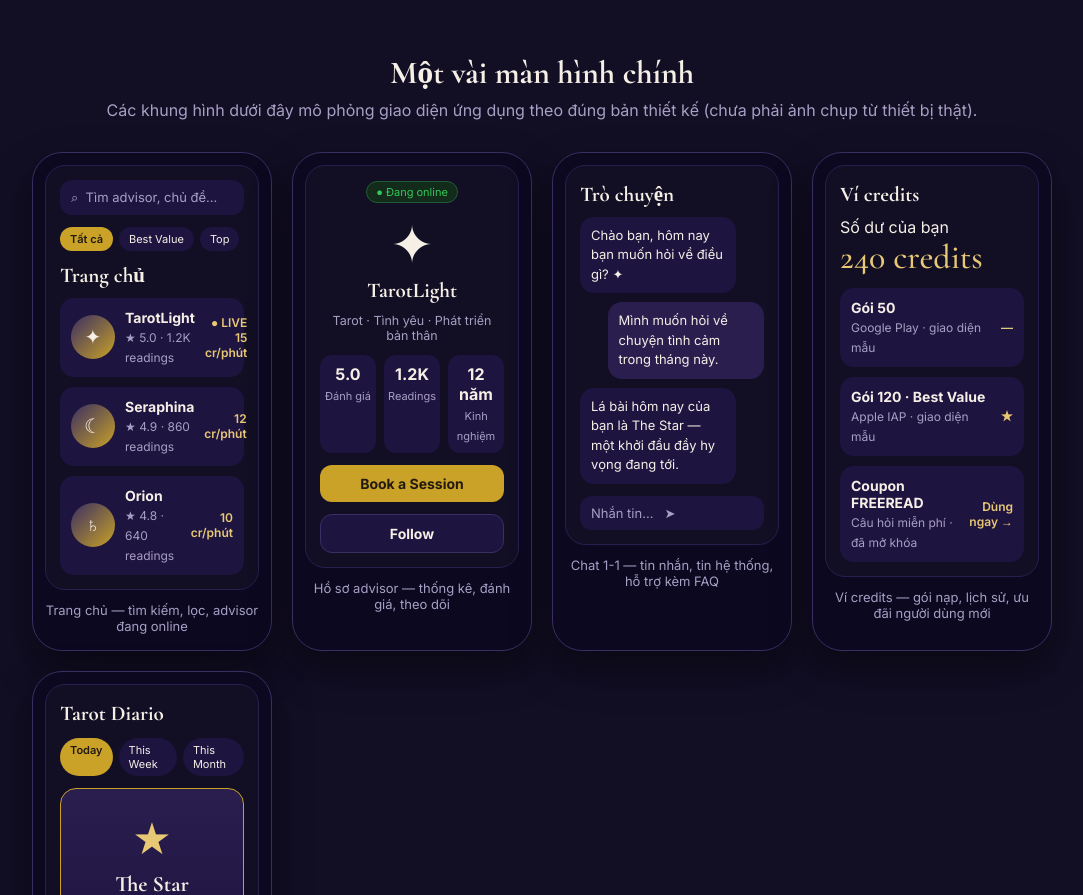
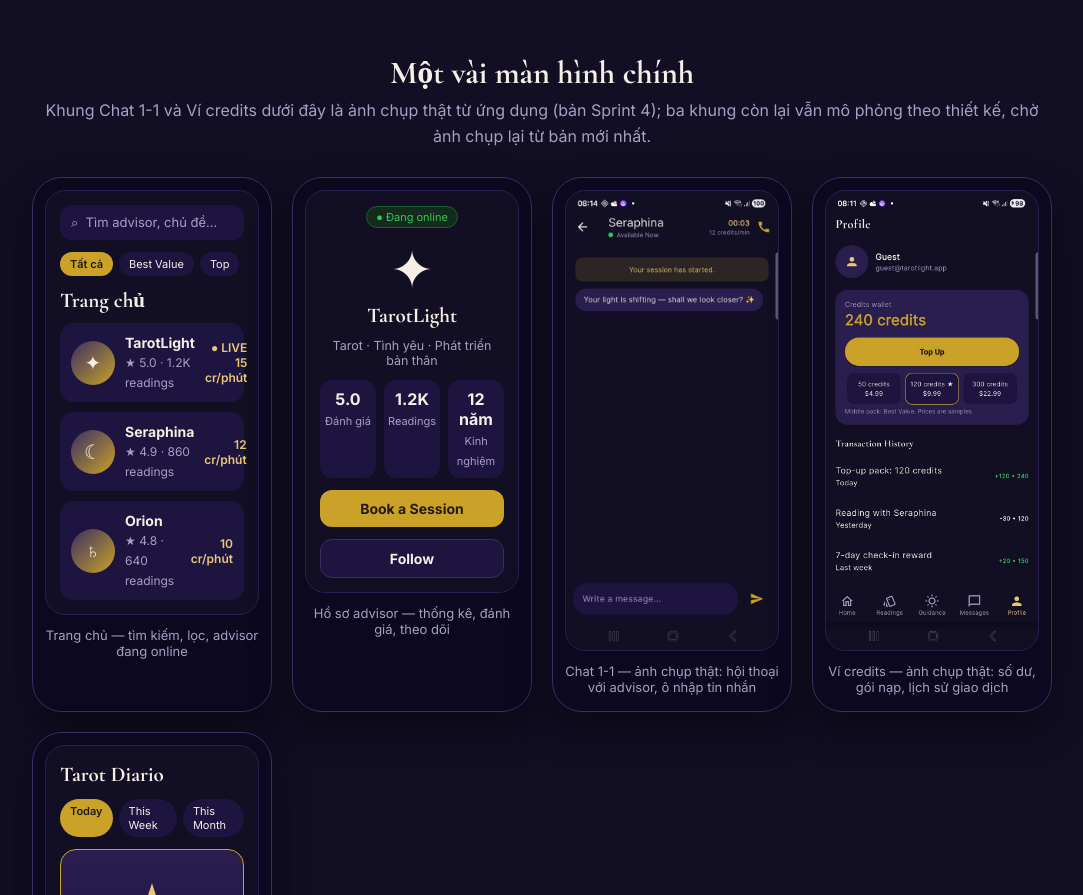
Before and after one commit to Muse-Soft/tarotlight-landing, a plain HTML site: page index.html in a window 1280 px wide. Shown: the part 439-1334 px from the top of the page, without its empty margins (98-1181 px from the left). Drawn offline with nearby package versions, Linux system fonts and the light colour scheme.

Commit message:
TEC-406: thay 2 khung mockup Chat 1-1 va Vi credits bang anh chup that
* TEC-406: them anh chup that man hinh Chat 1-1 (batch Sprint 4)

* TEC-406: them anh chup that man hinh Vi credits (batch Sprint 4, giam kich thuoc cho landing)

* TEC-406: thay 2 khung mockup Chat 1-1 va Vi credits bang anh chup that, giu nguyen 3 khung con lai

```diff
--- a/index.html
+++ b/index.html
@@ -25,6 +25,7 @@
   .grid{display:grid;grid-template-columns:repeat(auto-fit,minmax(200px,1fr));gap:20px}
   .phone{background:#0B0820;border:1px solid #3A2E63;border-radius:30px;padding:12px 12px 16px;box-shadow:0 18px 40px rgba(0,0,0,.45)}
   .screen{background:var(--night);border-radius:20px;padding:14px;min-height:330px;border:1px solid #2A1E4F}
+  .screen.real{padding:0;overflow:hidden}.screen.real img{width:100%;display:block;border-radius:20px}
   .screen h3{font-family:"Cormorant Garamond",serif;font-size:21px;margin:2px 0 10px}
   .cap{text-align:center;color:var(--muted);font-size:13px;margin-top:12px}
   .pill{display:inline-block;font-size:11px;border-radius:999px;padding:3px 9px;background:#122B1A;color:#34C759;border:1px solid #1F5C33}
@@ -76,7 +77,7 @@
   </section>
 
   <h2 class="sec">Một vài màn hình chính</h2>
-  <p class="sub">Các khung hình dưới đây mô phỏng giao diện ứng dụng theo đúng bản thiết kế (chưa phải ảnh chụp từ thiết bị thật).</p>
+  <p class="sub">Khung Chat 1-1 và Ví credits dưới đây là ảnh chụp thật từ ứng dụng (bản Sprint 4); ba khung còn lại vẫn mô phỏng theo thiết kế, chờ ảnh chụp lại từ bản mới nhất.</p>
 
   <div class="grid">
     <div class="phone"><div class="screen">
@@ -98,22 +99,13 @@
       <div class="btn" style="background:var(--card);color:var(--cream);border:1px solid #3A2E63">Follow</div>
     </div><div class="cap">Hồ sơ advisor — thống kê, đánh giá, theo dõi</div></div>
 
-    <div class="phone"><div class="screen">
-      <h3>Trò chuyện</h3>
-      <div class="bubble them">Chào bạn, hôm nay bạn muốn hỏi về điều gì? ✦</div>
-      <div class="bubble me">Mình muốn hỏi về chuyện tình cảm trong tháng này.</div>
-      <div class="bubble them">Lá bài hôm nay của bạn là The Star — một khởi đầu đầy hy vọng đang tới.</div>
-      <div class="search" style="margin-top:12px">Nhắn tin… &nbsp; ➤</div>
-    </div><div class="cap">Chat 1-1 — tin nhắn, tin hệ thống, hỗ trợ kèm FAQ</div></div>
+    <div class="phone"><div class="screen real">
+      <img src="images/chat-1-1.png" alt="Ảnh chụp thật màn hình Chat 1-1 của ứng dụng TarotLight: hội thoại với advisor Seraphina">
+    </div><div class="cap">Chat 1-1 — ảnh chụp thật: hội thoại với advisor, ô nhập tin nhắn</div></div>
 
-    <div class="phone"><div class="screen">
-      <h3>Ví credits</h3>
-      <div>Số dư của bạn</div>
-      <div class="bal">240 credits</div>
-      <div class="card"><div><b>Gói 50</b><small>Google Play · giao diện mẫu</small></div><div class="price">—</div></div>
-      <div class="card"><div><b>Gói 120 · Best Value</b><small>Apple IAP · giao diện mẫu</small></div><div class="price">★</div></div>
-      <div class="card"><div><b>Coupon FREEREAD</b><small>Câu hỏi miễn phí · đã mở khóa</small></div><div class="price">Dùng ngay →</div></div>
-    </div><div class="cap">Ví credits — gói nạp, lịch sử, ưu đãi người dùng mới</div></div>
+    <div class="phone"><div class="screen real">
+      <img src="images/vi-credits.jpg" alt="Ảnh chụp thật màn hình Ví credits của ứng dụng TarotLight: số dư 240 credits, nút Top Up, gói nạp và lịch sử giao dịch">
+    </div><div class="cap">Ví credits — ảnh chụp thật: số dư, gói nạp, lịch sử giao dịch</div></div>
 
     <div class="phone"><div class="screen">
       <h3>Tarot Diario</h3>
```
Also changed, not shown: images/chat-1-1.png (added), images/vi-credits.jpg (added).
